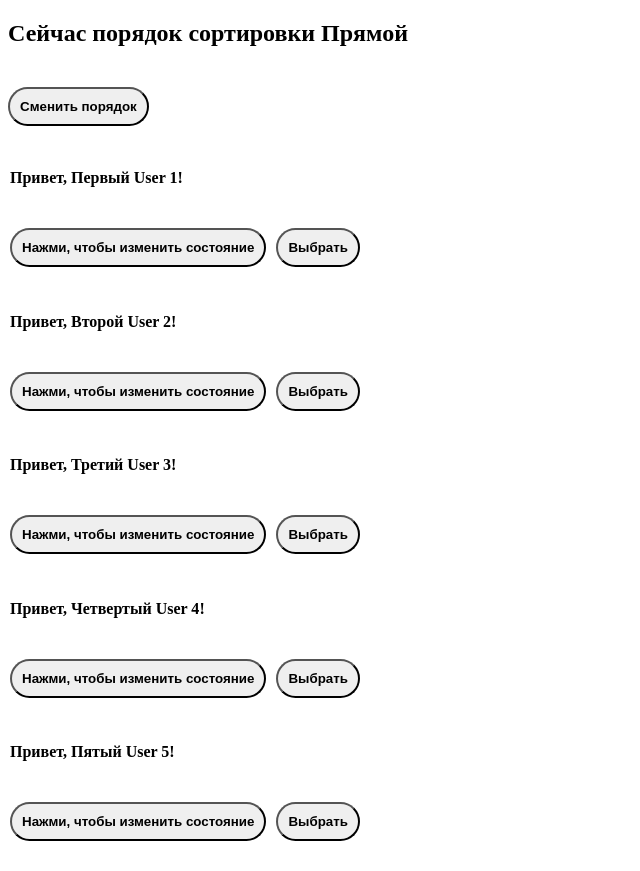
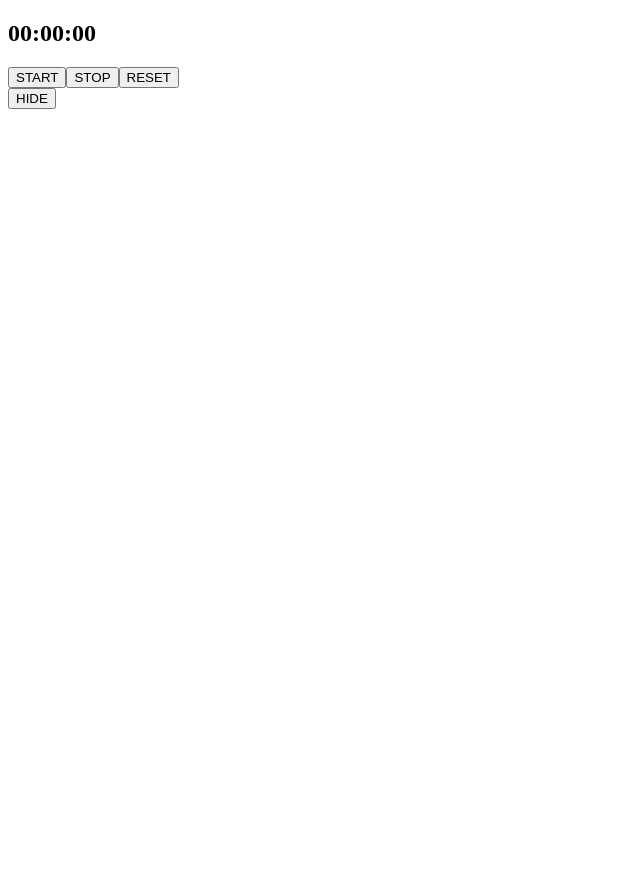
Before and after one commit to ikachinskaya/React, a React (Create React App) app: page / in a window 1280 px wide. Shown: the whole page, without its empty margins (0-640 px from the left). After the commit the page ends 800 px from the top, so only its background shows below. Built offline with nearby package versions, Linux system fonts and the light colour scheme.

Commit message:
Add StopWatch Component

```diff
--- a/src/App.js
+++ b/src/App.js
@@ -1,10 +1,29 @@
-import React from "react";
-import { Component } from "react/cjs/react.production.min";
-import AlohaDashboard from "./components/AlohaDashboard";
+import { Component } from "react";
+import StopWatch from "./components/StopWatch";
 
 class App extends Component {
+  constructor(props) {
+    super(props);
+    this.state = {
+      isVisible: true,
+    };
+  }
+
+  toggleVisibility = () => {
+    const { isVisible } = this.state;
+    this.setState({
+      isVisible: !isVisible,
+    });
+  };
+
   render() {
-    return <AlohaDashboard />;
+    const { isVisible } = this.state;
+    return (
+      <>
+        {isVisible && <StopWatch />}
+        <button onClick={this.toggleVisibility}>HIDE</button>
+      </>
+    );
   }
 }
 
--- /dev/null
+++ b/src/components/StopWatch/index.jsx
@@ -0,0 +1,72 @@
+import { Component } from "react";
+
+class StopWatch extends Component {
+  constructor(props) {
+    super(props);
+    this.state = {
+      time: new Date(0, 0, 0, 0, 0, 0),
+    };
+    this.intervalId = null;
+  }
+
+  start = () => {
+    if (!this.intervalId) {
+      this.intervalId = setInterval(() => {
+        this.tick();
+      }, 1000);
+    }
+  };
+
+  tick = () => {
+    const { time } = this.state;
+    const newTime = new Date(time.getTime() + 1000);
+    this.setState({
+      time: newTime,
+    });
+  };
+
+  stop = () => {
+    clearInterval(this.intervalId);
+    this.intervalId = null;
+  };
+
+  reset = () => {
+    this.stop();
+    this.setState({
+      time: new Date(0, 0, 0, 0, 0, 0),
+    });
+  };
+  //Запускается при монтировании, после того, как компонент отрендерился
+  //Здесь можно выаолнять запросы на сервер
+  componentDidMount() {
+    console.log("componentDidMount");
+    //this.start();
+  }
+
+  //Вызывается сразу после обновления компонента
+  //Необходимо вызывать с каким-то условием
+  componentDidUpdate() {
+    console.log("componentDidUpdate");
+  }
+
+  //Вызывается перед удалением компонента из DOM
+  //Для очистки памяти: удалить ненужные интервалы, таймеры и т.д.
+  componentWillUnmount() {
+    console.log("componentWillUnmount");
+    clearInterval(this.intervalId);
+  }
+
+  render() {
+    const { time } = this.state;
+    return (
+      <article>
+        <h1>{time.toLocaleTimeString("ru-Ru")}</h1>
+        <button onClick={this.start}>START</button>
+        <button onClick={this.stop}>STOP</button>
+        <button onClick={this.reset}>RESET</button>
+      </article>
+    );
+  }
+}
+
+export default StopWatch;
```
